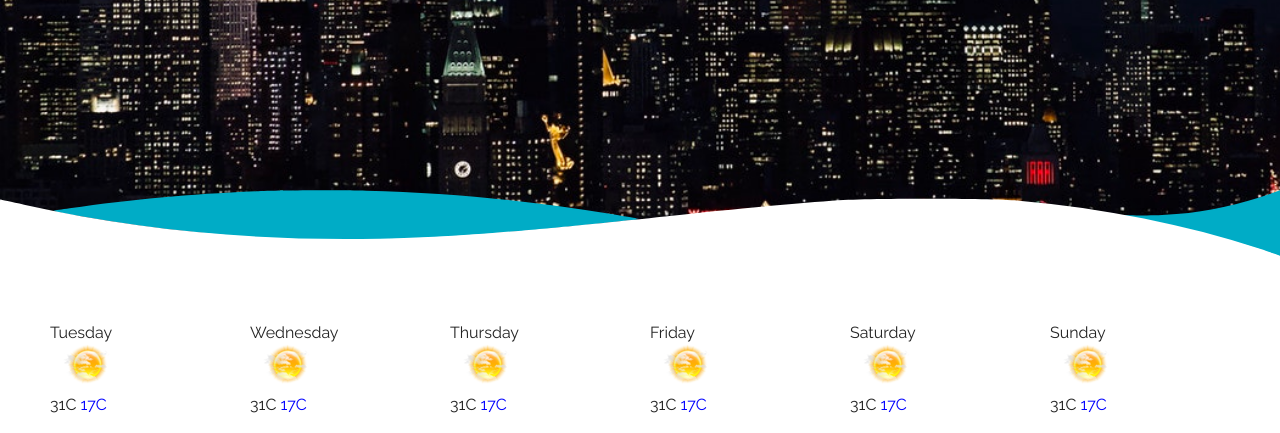
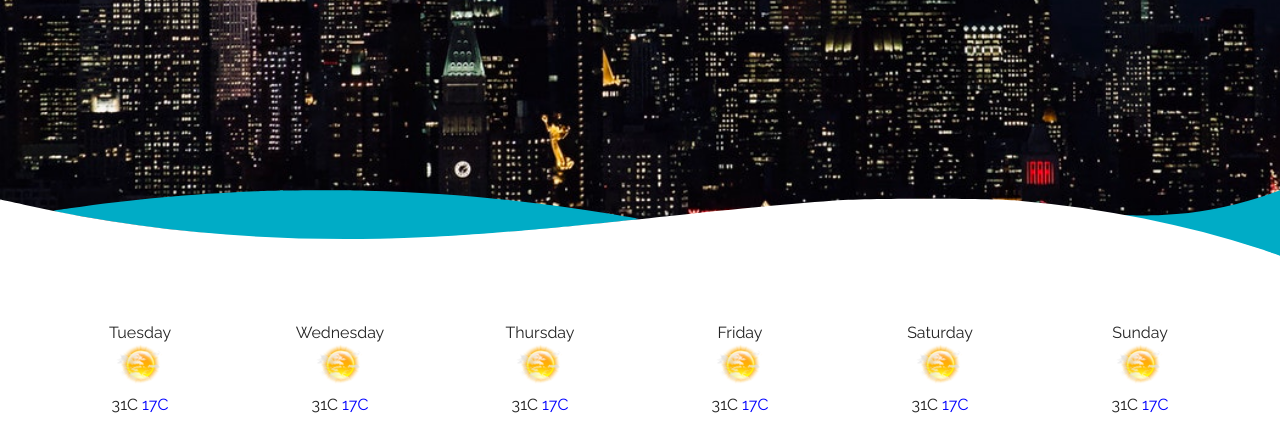
Before and after one commit to dodi-dodi/weather, a plain HTML site: page index.html in a window 1280 px wide. Shown: the part 367-800 px from the top of the page. Drawn offline with Linux system fonts and the light colour scheme.

Commit message:
work in progress

```diff
--- a/index.html
+++ b/index.html
@@ -33,7 +33,7 @@
 </header>
 <div class="container">
   <div class="row">
-    <div class="col-xs-6 col-m-2 row-justify-center">
+    <div class="col-xs-6 col-m-2 text-center">
       <span class="day">Tuesday</span>
       <img class="icon-weather" src="images/sun_icon.png" alt="">
       <div>
@@ -41,7 +41,7 @@
       <span class="temp-night" id="temp-night-tuesday">17C</span>
       </div>
     </div>
-    <div class="col-xs-6 col-m-2 row-justify-center">
+    <div class="col-xs-6 col-m-2 text-center">
       <span class="day">Wednesday</span>
       <img class="icon-weather" src="images/sun_icon.png" alt="">
       <div>
@@ -49,7 +49,7 @@
         <span class="temp-night" id="temp-night-wednesday">17C</span>
       </div>
     </div>
-    <div class="col-xs-6 col-m-2 row-justify-center">
+    <div class="col-xs-6 col-m-2 text-center">
       <span class="day">Thursday</span>
       <img class="icon-weather" src="images/sun_icon.png" alt="">
       <div>
@@ -57,7 +57,7 @@
         <span class="temp-night" id="temp-night-thursday">17C</span>
       </div>
     </div>
-    <div class="col-xs-6 col-m-2 row-justify-center">
+    <div class="col-xs-6 col-m-2 text-center">
       <span class="day">Friday</span>
       <img src="images/sun_icon.png" alt="">
       <div>
@@ -65,7 +65,7 @@
         <span class="temp-night" id="temp-night-friday">17C</span>
       </div>
     </div>
-    <div class="col-xs-6 col-m-2 row-justify-center">
+    <div class="col-xs-6 col-m-2 text-center">
       <span class="day">Saturday</span>
       <img class="icon-weather" src="images/sun_icon.png" alt="">
       <div>
@@ -73,7 +73,7 @@
         <span class="temp-night" id="temp-night-saturday">17C</span>
       </div>
     </div>
-    <div class="col-xs-6 col-m-2 row-justify-center">
+    <div class="col-xs-6 col-m-2 text-center">
       <span class="day">Sunday</span>
       <img class="icon-weather" src="images/sun_icon.png" alt="">
       <div>
```
